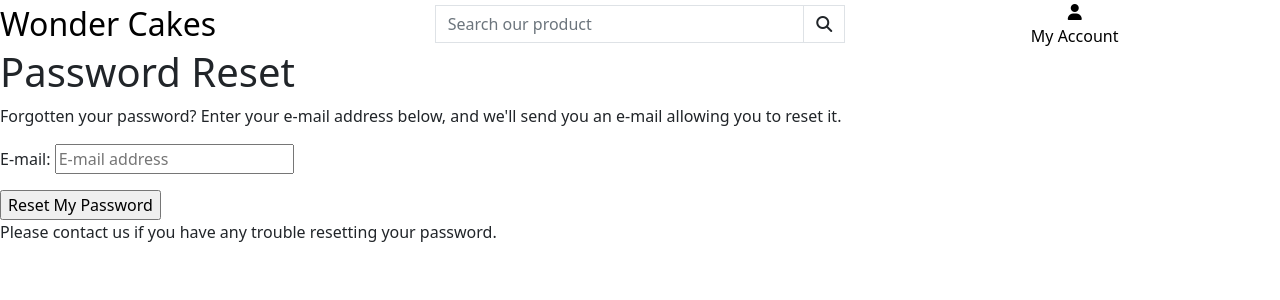
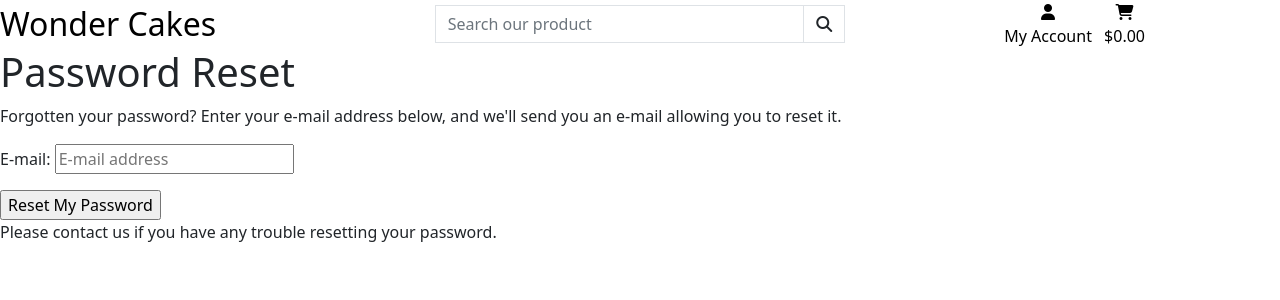
Before and after one commit to iama3191/Wonder-Cakes, a Django app: page /accounts/password/reset/ in a window 1280 px wide. Shown: the top 300 px of the page. Run offline with Django 3.2, Linux system fonts and the light colour scheme; some libraries are stand-ins or nearby versions.

Commit message:
Add shopping cart logic to the header

```diff
--- a/templates/base.html
+++ b/templates/base.html
@@ -80,6 +80,21 @@
                   {% endif %}
               </div>
             </li>
+            <li class="list-inline-item">
+              <a class="{% if grand_total %}text-info font-weight-bold{% else %}text-black{% endif %} nav-link" href="">
+                  <div class="text-center">
+                      <div><i class="fa-solid fa-cart-shopping"></i></div>
+                      <p class="my-0">
+                          {% if grand_total %}
+                              ${{ grand_total|floatformat:2 }}
+                          {% else %}
+                              $0.00
+                          {% endif %}
+                      </p>
+                  </div>
+              </a>
+            </li>
+          </ul>
       </div>
 
     {% if messages %}
```
